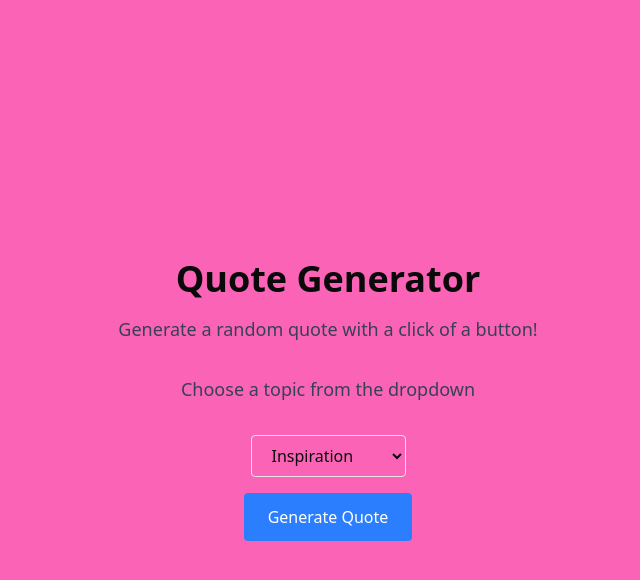
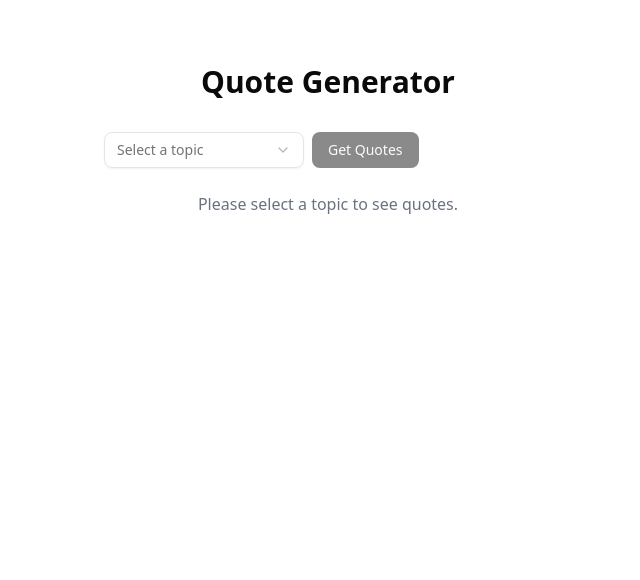
Before and after one commit to reeham4411/Nexium_Adeena_Assignment1, a Next.js app: page / in a window 1280 px wide. Shown: the top 580 px of the page, without its empty margins (312-952 px from the left). Built offline with nearby package versions, Linux system fonts and the light colour scheme.

Commit message:
feat: Adding page.tsx

```diff
--- a/src/app/page.tsx
+++ b/src/app/page.tsx
@@ -1,28 +1,31 @@
+"use client";
+
+import { useState } from "react";
+import QuoteForm from "@/components/QuoteForm";
+import QuoteList from "@/components/QuoteLists";
+import filterQuotes from "@/lib/filterQuotes";
+
+interface Quote {
+  text: string;
+  author: string;
+}
+
 export default function Page() {
+  const [quotes, setQuotes] = useState<Quote[]>([]);
+  const [topic, setTopic] = useState("");
+
+  const handleSearch = (selectedTopic: string) => {
+    const allTopics = filterQuotes();
+    const match = allTopics.find((q) => q.topic === selectedTopic);
+    setQuotes(match?.quotes || []);
+    setTopic(selectedTopic);
+  };
+
   return (
-    <div className="flex flex-col items-center justify-center min-h-screen bg-pink-400">
-      <h1 className="text-4xl font-bold mb-4">Quote Generator</h1>
-      <p className="text-lg text-gray-700 mb-8">
-        Generate a random quote with a click of a button!
-      </p>
-      <p className="text-lg text-gray-700 mb-8">
-        Choose a topic from the dropdown
-      </p>
-      <div className="mb-4">
-        <select className="px-4 py-2 border rounded">
-          <option value="inspiration">Inspiration</option>
-          <option value="life">Life</option>
-          <option value="success">Success</option>
-          <option value="perseverance">Perseverance</option>
-          <option value="happiness">Happiness</option>
-          <option value="friendship">Friendship</option>
-          <option value="motivation">Motivation</option>
-          <option value="learning">Learning</option>
-        </select>
-      </div>
-      <button className="px-6 py-3 bg-blue-500 text-white rounded hover:bg-blue-600 transition">
-        Generate Quote
-      </button>
-    </div>
+    <main className="min-h-screen p-6">
+      <h1 className="text-3xl font-bold text-center mt-10">Quote Generator</h1>
+      <QuoteForm onSearch={handleSearch} />
+      <QuoteList quotes={quotes} topic={topic} />
+    </main>
   );
 }
--- a/src/components/QuoteForm.tsx
+++ b/src/components/QuoteForm.tsx
@@ -1,3 +1,4 @@
+"use client";
 import { useState } from "react";
 import { Button } from "@/components/ui/button";
 import {
--- a/src/components/QuoteLists.tsx
+++ b/src/components/QuoteLists.tsx
@@ -1,3 +1,4 @@
+"use client";
 type Quote = {
   text: string;
   author: string;
```
